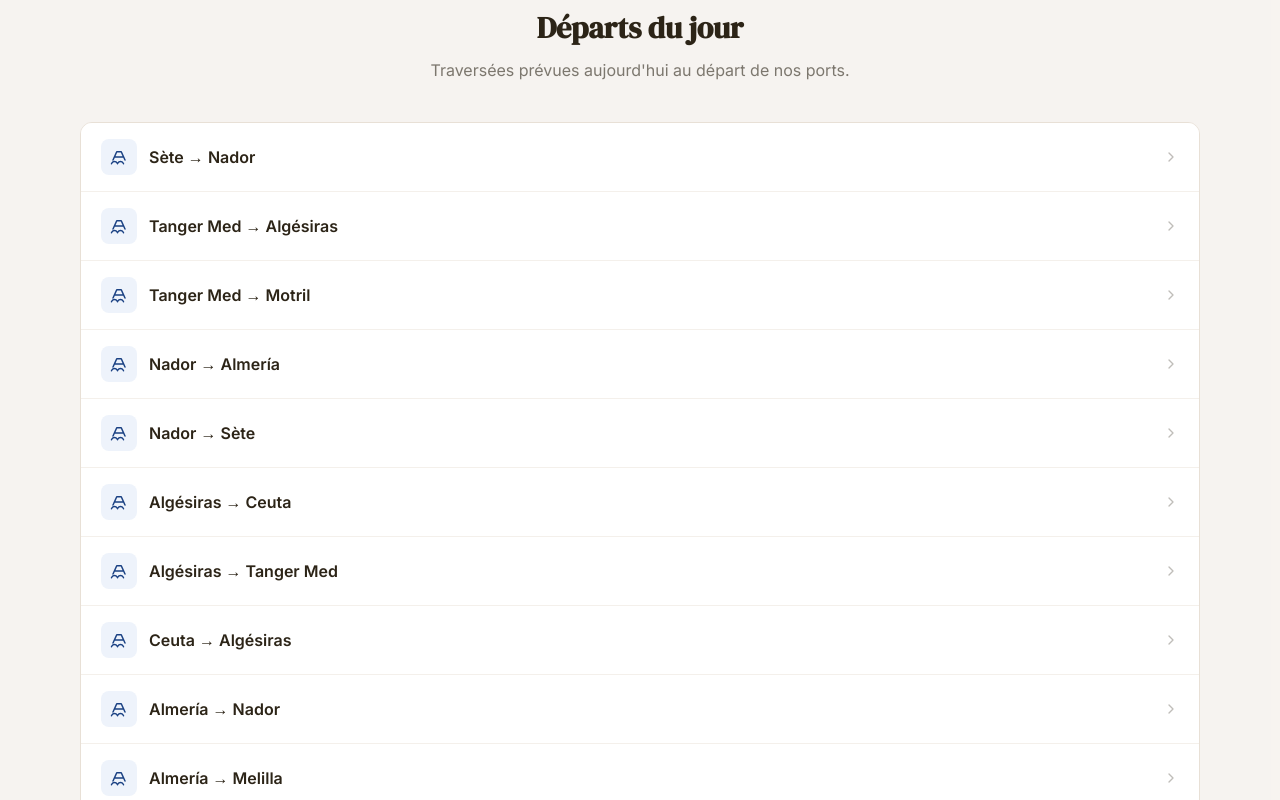
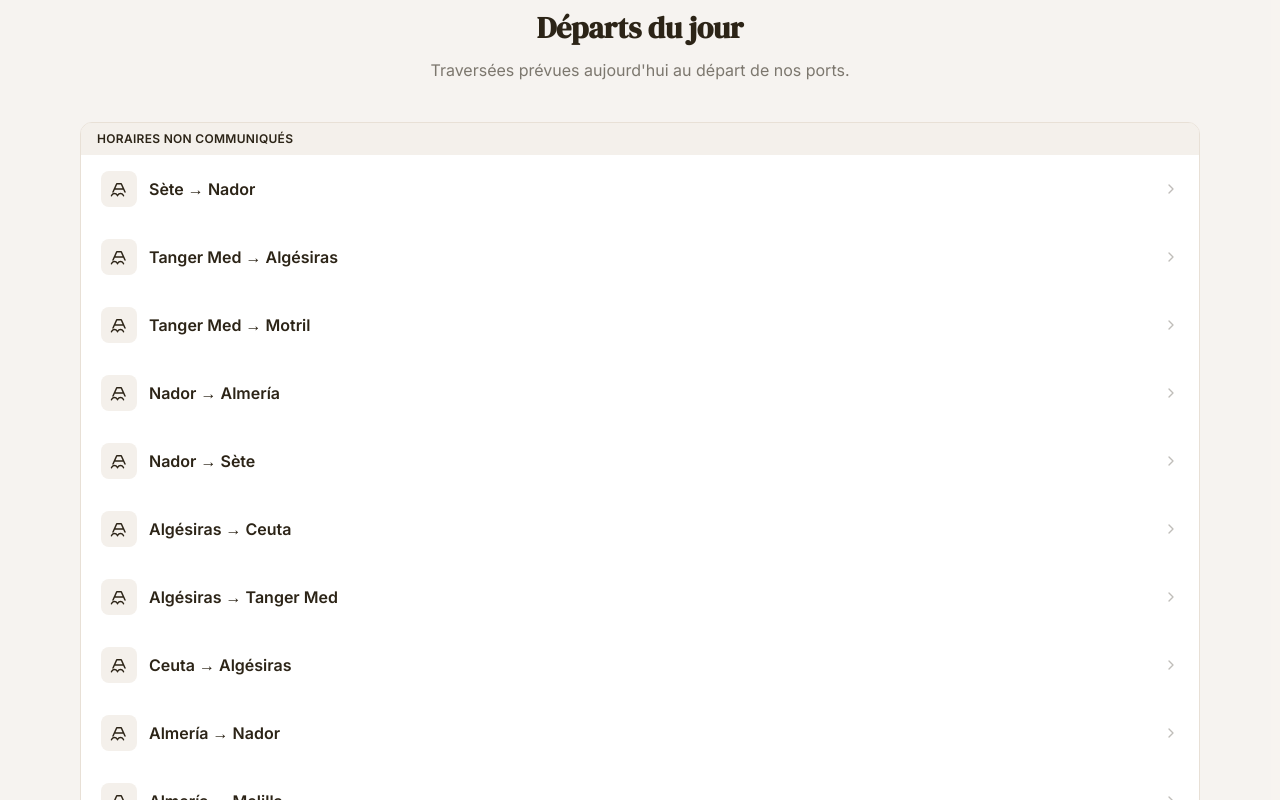
Before and after one commit to zemiross/BateauBillet, a Next.js app: page /fr in a window 1280 px wide. Shown: the part 1820-2620 px from the top of the page. Built offline with nearby package versions, Linux system fonts and the light colour scheme.

Commit message:
feat: departures by time, grouped Morning/Afternoon/Evening; scraper normalizes HH:mm

```diff
--- a/components/TodayDepartures.tsx
+++ b/components/TodayDepartures.tsx
@@ -1,8 +1,14 @@
 "use client";
 
 import Link from "next/link";
+import { useMemo } from "react";
 import { useTranslations } from "next-intl";
 import type { Departure } from "@/lib/departures";
+import {
+  parseDepartureTimeToMinutes,
+  getDepartureTimeGroup,
+  type DepartureTimeGroup,
+} from "@/lib/departures";
 import Icon from "./ui/Icon";
 
 type TodayDeparturesProps = {
@@ -10,34 +16,79 @@ type TodayDeparturesProps = {
   locale: string;
 };
 
+const GROUP_ORDER: DepartureTimeGroup[] = ["morning", "afternoon", "evening", "unknown"];
+
 export default function TodayDepartures({ departures, locale }: TodayDeparturesProps) {
   const tPorts = useTranslations("ports");
   const tHome = useTranslations("home");
 
+  const grouped = useMemo(() => {
+    const sorted = [...departures].sort((a, b) => {
+      const m1 = parseDepartureTimeToMinutes(a.departureTime);
+      const m2 = parseDepartureTimeToMinutes(b.departureTime);
+      if (m1 === null && m2 === null) return 0;
+      if (m1 === null) return 1;
+      if (m2 === null) return -1;
+      return m1 - m2;
+    });
+    const byGroup = new Map<DepartureTimeGroup, Departure[]>();
+    for (const g of GROUP_ORDER) byGroup.set(g, []);
+    for (const d of sorted) {
+      const g = getDepartureTimeGroup(d.departureTime);
+      byGroup.get(g)!.push(d);
+    }
+    return GROUP_ORDER.map((g) => ({ group: g, list: byGroup.get(g)! })).filter(
+      (x) => x.list.length > 0
+    );
+  }, [departures]);
+
+  const groupLabel: Record<DepartureTimeGroup, string> = {
+    morning: tHome("departuresMorning"),
+    afternoon: tHome("departuresAfternoon"),
+    evening: tHome("departuresEvening"),
+    unknown: tHome("departuresNoTime"),
+  };
+
+  if (departures.length === 0) {
+    return (
+      <div className="overflow-hidden rounded-xl border border-sand-200 bg-white">
+        <div className="bg-white px-5 py-8 text-center text-sm text-sand-900/60">
+          <p className="font-medium">{tHome("departuresEmpty")}</p>
+        </div>
+      </div>
+    );
+  }
+
   return (
     <div className="overflow-hidden rounded-xl border border-sand-200 bg-white">
       <div className="grid gap-px bg-sand-100 sm:grid-cols-1">
-        {departures.length === 0 ? (
-          <div className="bg-white px-5 py-8 text-center text-sm text-sand-900/60">
-            <p className="font-medium">{tHome("departuresEmpty")}</p>
+        {grouped.map(({ group, list }) => (
+          <div key={group}>
+            <div className="bg-sand-100 px-4 py-2 text-xs font-semibold uppercase tracking-wide text-sand-600">
+              {groupLabel[group]}
             </div>
-        ) : (
-          departures.map((d, i) => {
+            {list.map((d, i) => {
               const href =
                 d.country && d.routeSlug ? `/${locale}/${d.country}/${d.routeSlug}` : null;
               const content = (
                 <>
                   <div className="flex items-center gap-3">
-                  <div className="flex h-9 w-9 items-center justify-center rounded-lg bg-ocean-50 text-ocean-700">
+                    {d.departureTime ? (
+                      <span
+                        className="flex h-9 min-w-[3rem] items-center justify-center rounded-lg bg-ocean-100 font-mono text-sm font-semibold text-ocean-800"
+                        aria-label={d.departureTime}
+                      >
+                        {d.departureTime}
+                      </span>
+                    ) : (
+                      <div className="flex h-9 w-9 items-center justify-center rounded-lg bg-sand-100 text-sand-400">
                         <Icon name="ship" size={18} />
                       </div>
+                    )}
                     <div>
                       <p className="font-semibold text-sand-900">
                         {tPorts(d.origin)} → {tPorts(d.destination)}
                       </p>
-                    {d.departureTime && (
-                      <p className="text-xs text-sand-900/50">{d.departureTime}</p>
-                    )}
                     </div>
                   </div>
                   {href && (
@@ -62,8 +113,9 @@ export default function TodayDepartures({ departures, locale }: TodayDeparturesP
                   {content}
                 </div>
               );
-          })
-        )}
+            })}
+          </div>
+        ))}
       </div>
     </div>
   );
--- a/lib/departures.ts
+++ b/lib/departures.ts
@@ -14,6 +14,35 @@ export type TodaysDepartures = {
   scrapedAt?: string;
   departures: Departure[];
 };
+
+/** Time groups for display: Morning 00:01–12:00, Afternoon 12:01–18:00, Evening 18:01–24:00 */
+export type DepartureTimeGroup = "morning" | "afternoon" | "evening" | "unknown";
+
+/**
+ * Parse "HH:mm" to minutes since midnight (0–1439). Returns null for empty/invalid.
+ */
+export function parseDepartureTimeToMinutes(time: string): number | null {
+  if (!time || typeof time !== "string") return null;
+  const m = time.trim().match(/^(\d{1,2}):(\d{2})$/);
+  if (!m) return null;
+  const h = parseInt(m[1], 10);
+  const min = parseInt(m[2], 10);
+  if (h < 0 || h > 24 || min < 0 || min > 59) return null;
+  const total = h * 60 + min;
+  return total > 24 * 60 ? null : total;
+}
+
+/**
+ * Group a departure time: Morning (00:01–12:00), Afternoon (12:01–18:00), Evening (18:01–24:00).
+ * Returns "unknown" when time is missing or invalid.
+ */
+export function getDepartureTimeGroup(time: string): DepartureTimeGroup {
+  const minutes = parseDepartureTimeToMinutes(time);
+  if (minutes === null) return "unknown";
+  if (minutes >= 0 && minutes <= 12 * 60) return "morning";
+  if (minutes <= 18 * 60) return "afternoon";
+  return "evening";
+}
 
 const DATA_PATH = join(process.cwd(), "data", "todays-departures.json");
 
--- a/messages/ar.json
+++ b/messages/ar.json
@@ -35,6 +35,10 @@
     "departuresTitle": "مغادرات اليوم",
     "departuresDesc": "عبور مجدولة اليوم من موانئنا.",
     "departuresEmpty": "لا توجد مغادرات مسجلة لليوم.",
+    "departuresMorning": "الصباح (00:01 – 12:00)",
+    "departuresAfternoon": "بعد الظهر (12:01 – 18:00)",
+    "departuresEvening": "المساء (18:01 – 24:00)",
+    "departuresNoTime": "المواعيد غير متوفرة",
     "toutesLiaisons": "جميع العبور حسب البلد",
     "toutesLiaisonsDesc": "استكشف العبور من كل بلد انطلاق",
     "commentCaMarche": "كيف يعمل؟",
--- a/messages/es.json
+++ b/messages/es.json
@@ -35,6 +35,10 @@
     "departuresTitle": "Salidas de hoy",
     "departuresDesc": "Travesías previstas hoy desde nuestros puertos.",
     "departuresEmpty": "Ninguna salida registrada para hoy.",
+    "departuresMorning": "Mañana (00:01 – 12:00)",
+    "departuresAfternoon": "Tarde (12:01 – 18:00)",
+    "departuresEvening": "Noche (18:01 – 24:00)",
+    "departuresNoTime": "Horarios no comunicados",
     "toutesLiaisons": "Todas las rutas por país",
     "toutesLiaisonsDesc": "Explora las travesías desde cada país de salida",
     "commentCaMarche": "¿Cómo funciona?",
--- a/messages/fr.json
+++ b/messages/fr.json
@@ -35,6 +35,10 @@
     "departuresTitle": "Départs du jour",
     "departuresDesc": "Traversées prévues aujourd'hui au départ de nos ports.",
     "departuresEmpty": "Aucun départ enregistré pour aujourd'hui.",
+    "departuresMorning": "Matin (00h01 – 12h00)",
+    "departuresAfternoon": "Après-midi (12h01 – 18h00)",
+    "departuresEvening": "Soirée (18h01 – 24h00)",
+    "departuresNoTime": "Horaires non communiqués",
     "toutesLiaisons": "Toutes les liaisons par pays",
     "toutesLiaisonsDesc": "Explorez les traversées depuis chaque pays de départ",
     "commentCaMarche": "Comment ça marche?",
--- a/scripts/scrape-departures.mjs
+++ b/scripts/scrape-departures.mjs
@@ -146,6 +146,16 @@ async function fetchBaleariaDeparturesWithPlaywright(date) {
     const timeRegex = /\b(\d{1,2}[h:]\d{2}|\d{1,2}:\d{2})\b/g;
     const portKeys = Object.keys(PORT_NORMALIZE).filter((k) => k.length > 2);
 
+    /** Normalize time to HH:mm for consistent sorting and display (e.g. "9:30" -> "09:30"). */
+    function normalizeTime(raw) {
+      const s = String(raw).replace(/\s/g, "").replace("h", ":").trim();
+      const match = s.match(/^(\d{1,2}):(\d{2})$/);
+      if (!match) return null;
+      const h = Math.max(0, Math.min(23, parseInt(match[1], 10)));
+      const m = Math.max(0, Math.min(59, parseInt(match[2], 10)));
+      return `${String(h).padStart(2, "0")}:${String(m).padStart(2, "0")}`;
+    }
+
     function extractFromText(text) {
       const lower = text.toLowerCase();
       let origin = null;
@@ -160,7 +170,8 @@ async function fetchBaleariaDeparturesWithPlaywright(date) {
       let m;
       timeRegex.lastIndex = 0;
       while ((m = timeRegex.exec(text)) !== null) {
-        times.push(m[1].replace("h", ":"));
+        const t = normalizeTime(m[1]);
+        if (t) times.push(t);
       }
       return { origin, destination, times };
     }
@@ -231,9 +242,13 @@ async function main() {
     });
   }
 
+  // Sort earliest to latest; entries without time go last
   departures.sort((a, b) => {
-    const t1 = a.departureTime || "99:99";
-    const t2 = b.departureTime || "99:99";
+    const t1 = a.departureTime || "";
+    const t2 = b.departureTime || "";
+    if (!t1 && !t2) return 0;
+    if (!t1) return 1;
+    if (!t2) return -1;
     return t1.localeCompare(t2);
   });
 
```
Lines whose indentation alone changed are shown as unchanged.
